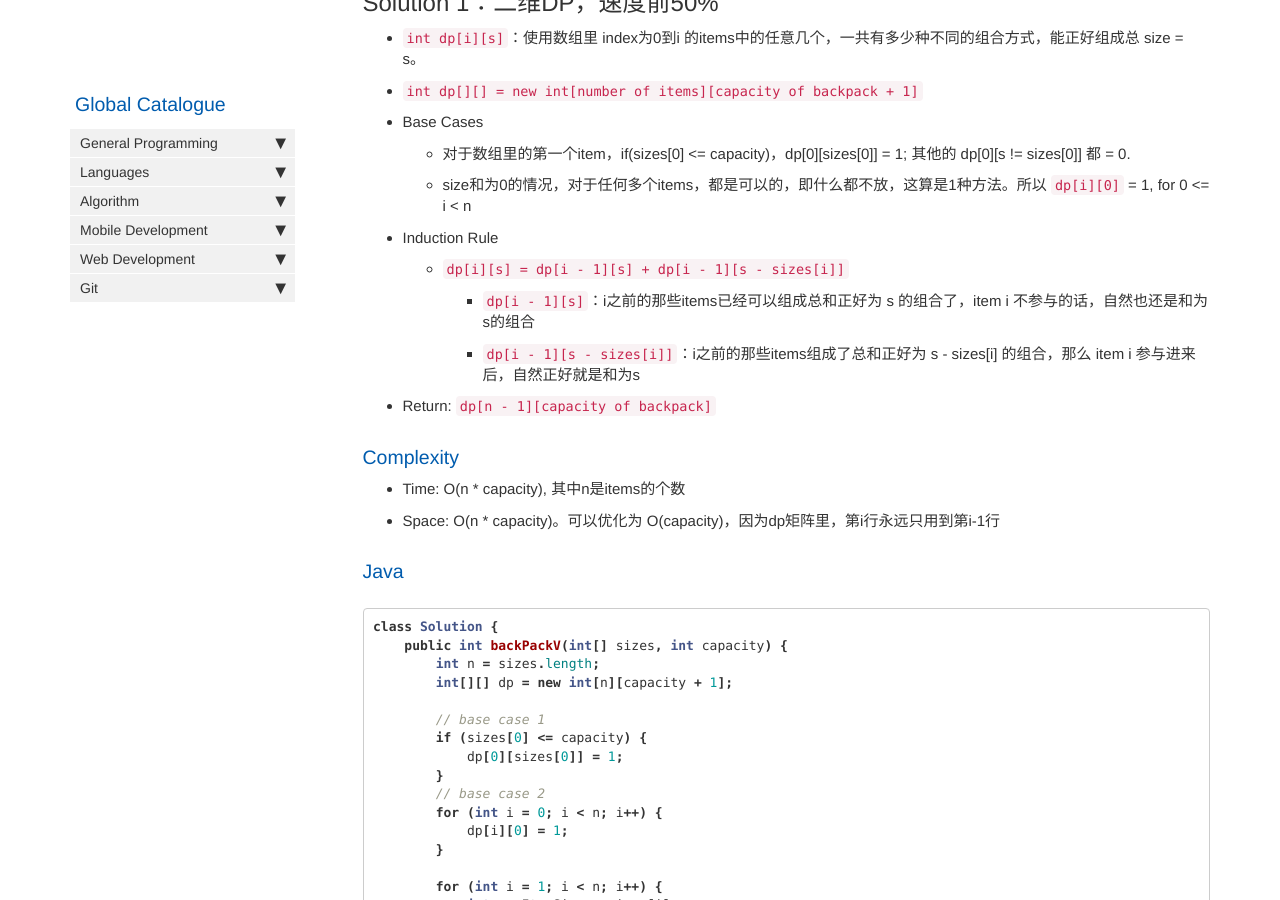
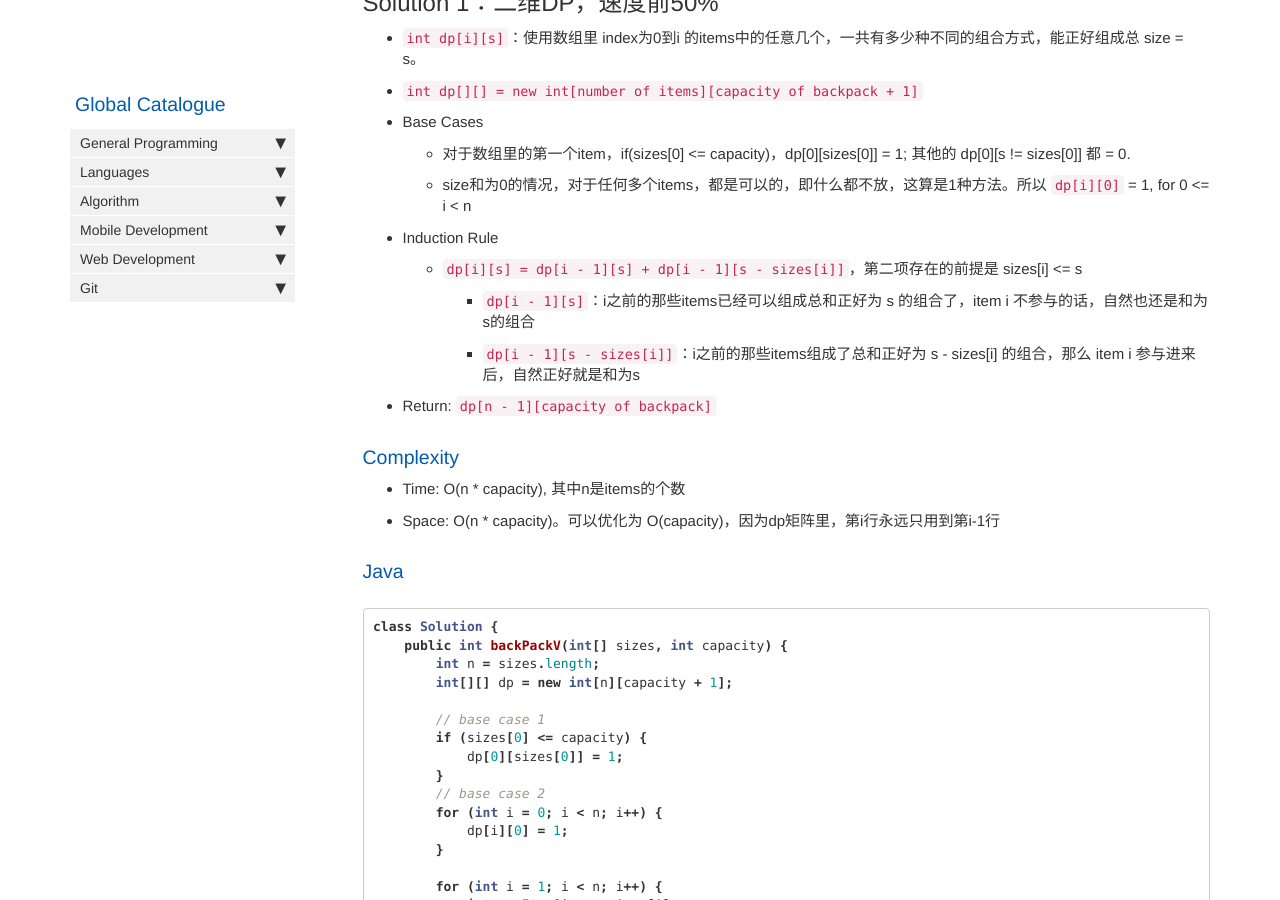
Before and after one commit to HungryOrc/hungryorc.github.io, a Jekyll site: the page built from pages/algorithm/algorithm_backpack_01_1Attr_exactFill_returnNumOfSolutions.md, in a window 1280 px wide and 900 px high, scrolled down 451 px. Built offline with Jekyll 4.4.1, drawn with Linux system fonts in a browser that asks for light colours; nearby versions of some CDN libraries; comment, search, counter and statistics services are not loaded.

Commit message:
Update algorithm_backpack_01_1Attr_exactFill_returnNumOfSolutions.md

```diff
--- a/pages/algorithm/algorithm_backpack_01_1Attr_exactFill_returnNumOfSolutions.md
+++ b/pages/algorithm/algorithm_backpack_01_1Attr_exactFill_returnNumOfSolutions.md
@@ -23,7 +23,7 @@ toc: false
   * 对于数组里的第一个item，if(sizes[0] <= capacity)，dp[0][sizes[0]] = 1; 其他的 dp[0][s != sizes[0]] 都 = 0.
   * size和为0的情况，对于任何多个items，都是可以的，即什么都不放，这算是1种方法。所以 `dp[i][0]` = 1, for 0 <= i < n
 * Induction Rule
-  * `dp[i][s] = dp[i - 1][s] + dp[i - 1][s - sizes[i]]`
+  * `dp[i][s] = dp[i - 1][s] + dp[i - 1][s - sizes[i]]`，第二项存在的前提是 sizes[i] <= s
     * `dp[i - 1][s]`：i之前的那些items已经可以组成总和正好为 s 的组合了，item i 不参与的话，自然也还是和为s的组合
     * `dp[i - 1][s - sizes[i]]`：i之前的那些items组成了总和正好为 s - sizes[i] 的组合，那么 item i 参与进来后，自然正好就是和为s
 * Return: `dp[n - 1][capacity of backpack]`
```
